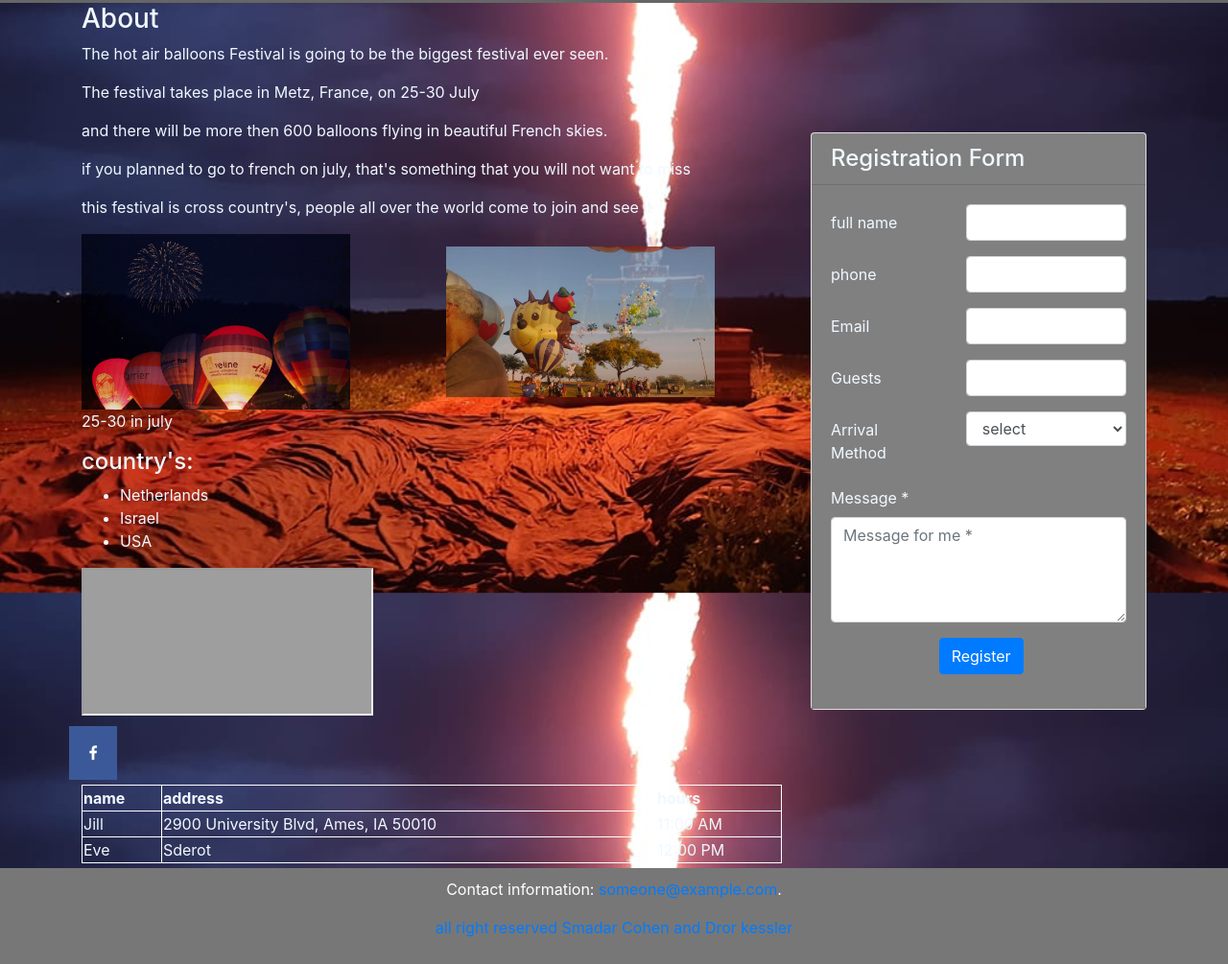
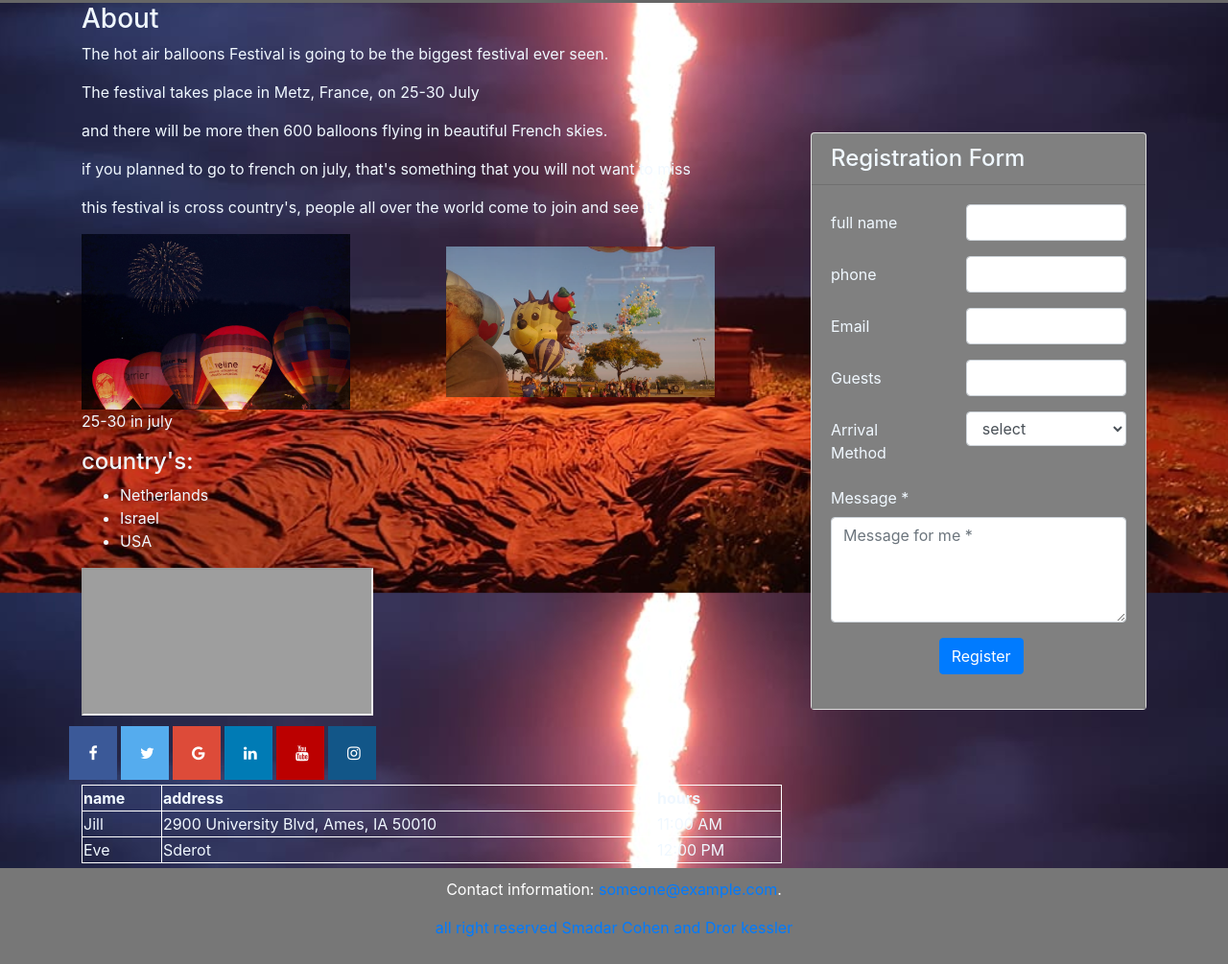
Before and after one commit to SmadarCohen111/Hot-air-balloons-event, a plain HTML site: page index.html in a window 1280 px wide. Shown: the part 182-1187 px from the top of the page at 96% size. Drawn offline with Linux system fonts and the light colour scheme; grey boxes are pictures that could not be loaded.

Commit message:
Update index.html

```diff
--- a/index.html
+++ b/index.html
@@ -64,11 +64,11 @@
                 <div class="row align-items-center ">
                     <!-- Add font awesome icons -->
                     <a href="https://www.facebook.com/" class="fa fa-facebook"></a>
-                    <a href="#" class="https://twitter.com/"></a>
-                    <a href="#" class="https://plus.google.com/up/?continue=https://plus.google.com/people"></a>
-                    <a href="#" class="https://www.linkedin.com/uas/login"></a>
-                    <a href="#" class="https://www.youtube.com/"></a>
-                    <a href="#" class="https://www.instagram.com/"></a>
+                    <a href="https://twitter.com/" class="fa fa-twitter"></a>
+                    <a href="https://plus.google.com/up/?continue=https://plus.google.com/people" class="fa fa-google"></a>
+                    <a href="https://www.linkedin.com/uas/login" class="fa fa-linkedin"></a>
+                    <a href="https://www.youtube.com/" class="fa fa-youtube"></a>
+                    <a href="https://www.instagram.com/" class="fa fa-instagram"></a>
                 </div>
                 <table class="tablestyle">
                     <tr>
```
